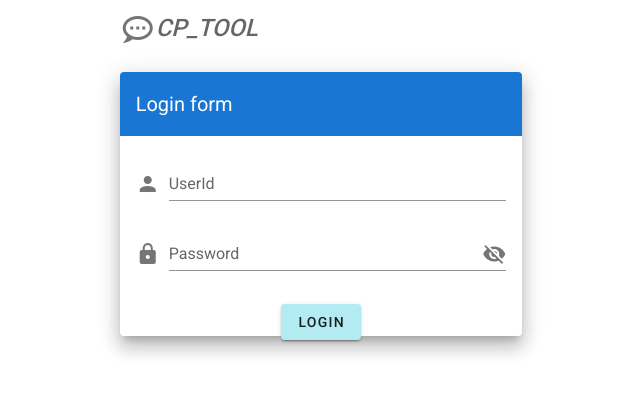
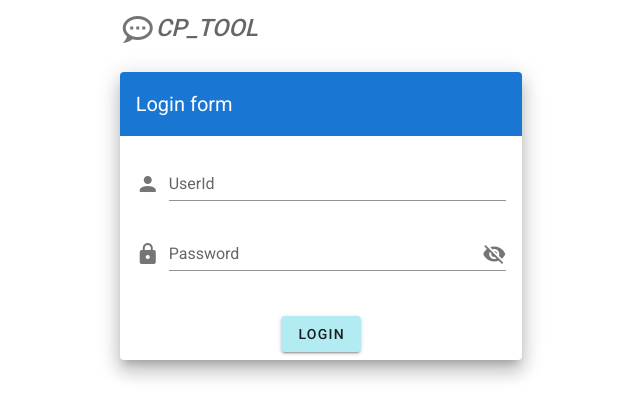
Before and after one commit to nagano-masami/CP_TOOL, a Vue app in the folder frontend/: page / in a window 1280 px wide. Shown: the top 418 px of the page, without its empty margins (319-959 px from the left). Built offline with nearby package versions, Linux system fonts and the light colour scheme.

Commit message:
login btn edit

```diff
--- a/frontend/src/components/pages/Login.vue
+++ b/frontend/src/components/pages/Login.vue
@@ -41,8 +41,12 @@
               </v-form>
             </v-card-text>
             <v-card-actions>
-              <v-row align="center" justify="space-around">
-                <v-btn color="#B2EBF2" @click="login">Login</v-btn>
+              <v-row>
+                <v-col>
+                  <div align="center">
+                    <v-btn color="#B2EBF2" @click="login">Login</v-btn>
+                  </div>
+                </v-col>
               </v-row>
             </v-card-actions>
           </v-card>
```
